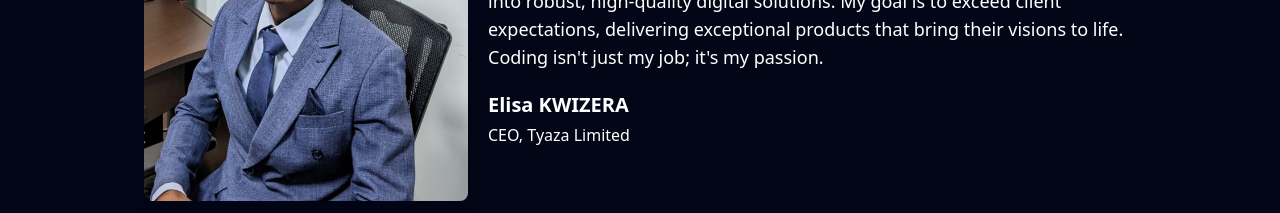
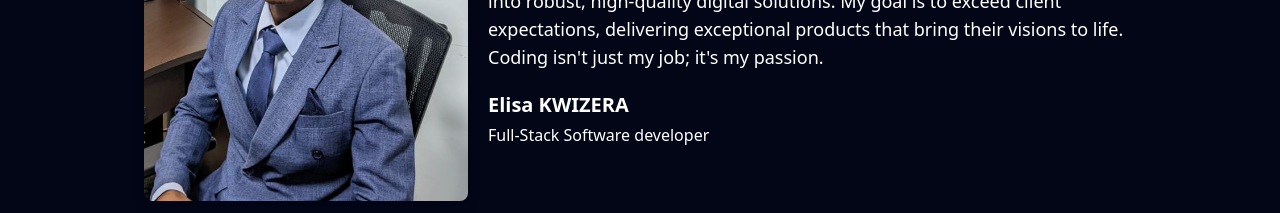
Before and after one commit to dveloper-Elisa/Original-Portfolio, a React (Vite) app: page / in a window 1280 px wide. Shown: the part 2040-2253 px from the top of the page. Built offline with nearby package versions, Linux system fonts and the light colour scheme; the HTML template or start-up script is replaced by a standard one; a web font is replaced by a local one.

Commit message:
Update me.jsx

```diff
--- a/src/pages/me.jsx
+++ b/src/pages/me.jsx
@@ -21,7 +21,7 @@ const Me = () => {
           </p>
           <p className="flex flex-col gap-1">
             <span className="font-bold text-xl">Elisa KWIZERA</span>
-            <span className="font-light text-md">CEO, Tyaza Limited</span>
+            <span className="font-light text-md">Full-Stack Software developer</span>
           </p>
         </div>
       </div>
@@ -40,9 +40,6 @@ const Me = () => {
             <span className="font-bold text-xl">Reach out me via</span>
             <div className="flex gap-4 justify-center md:justify-start break-keep mt-5">
               {[
-                // { href: "https://web.facebook.com/kwizera.elissa.14", icon: "fa-facebook" },
-                // { href: "https://x.com/KwizersE", icon: "fa-twitter" },
-                // { href: "https://www.instagram.com/kwizeraelissa369/", icon: "fa-instagram" },
                 { href: "https://wa.me/250787647168", icon: "fa-whatsapp"},
                 { href: "https://github.com/dveloper-Elisa", icon: "fa-github" },
                 { href: "mailto:kwizeraelisa77@gmail.com", icon: "fa-envelope" },
```
